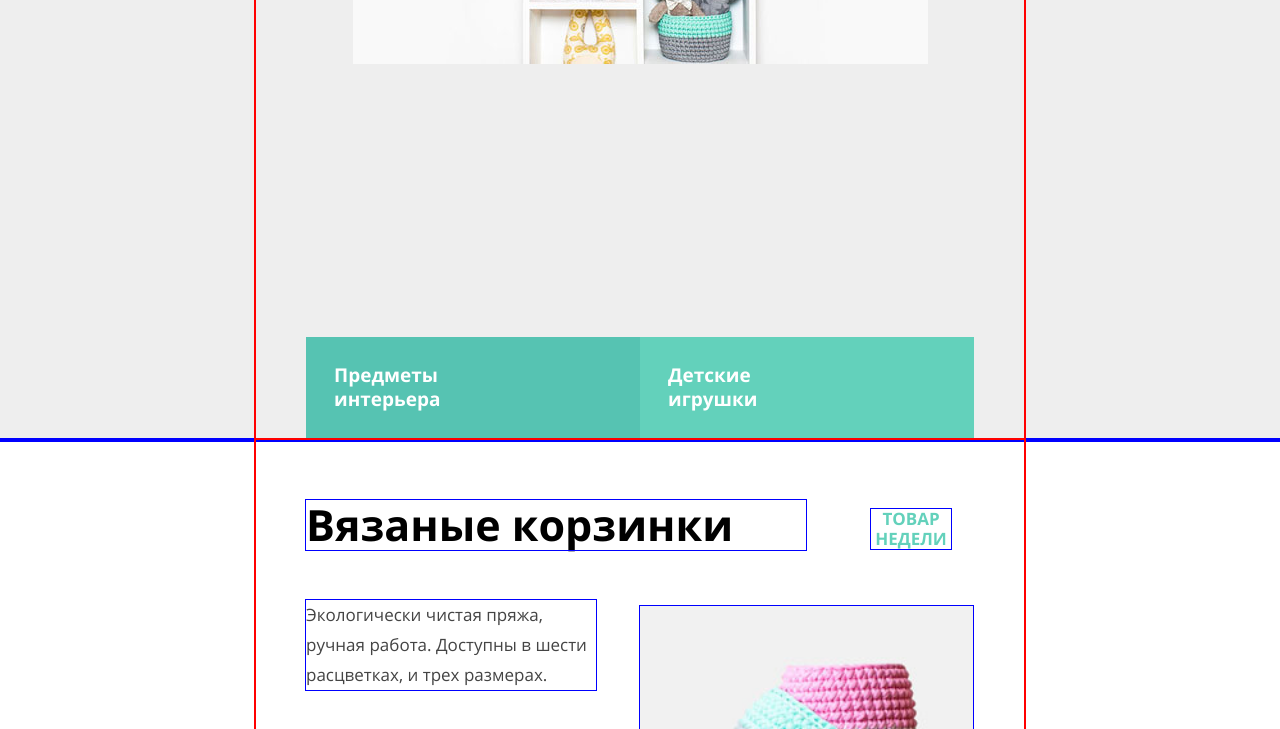
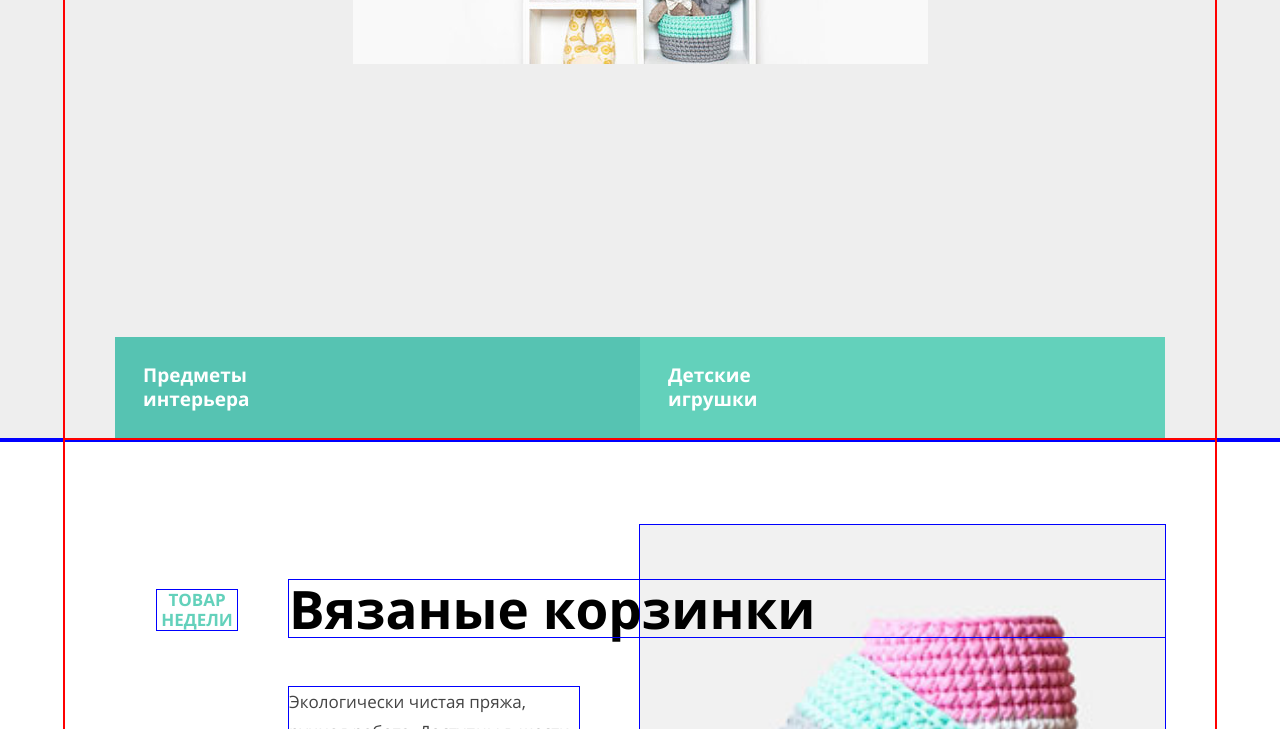
Before and after one commit to termik88/car-rental, a website: page index.html in a window 1280 px wide. Shown: the part 379-1108 px from the top of the page. Drawn offline with nearby package versions, Linux system fonts and the light colour scheme; files that its build step writes are made by us from their sources; files whose address does not match are found by name.

Commit message:
Правка глобальной переменной

```diff
--- a/less/global/variables.less
+++ b/less/global/variables.less
@@ -6,4 +6,4 @@
 @bg-light-green: #56c3b2;
 @bg-dark-green: #63d1bb;
 @tablet-width: 768px;
-@desktop-width: 1350px;
+@desktop-width: 1150px;
```
